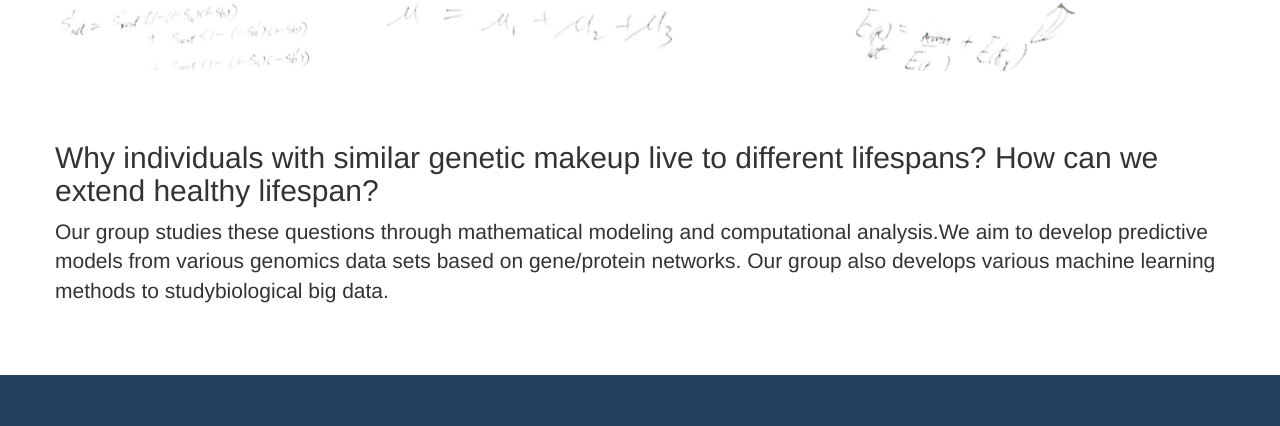
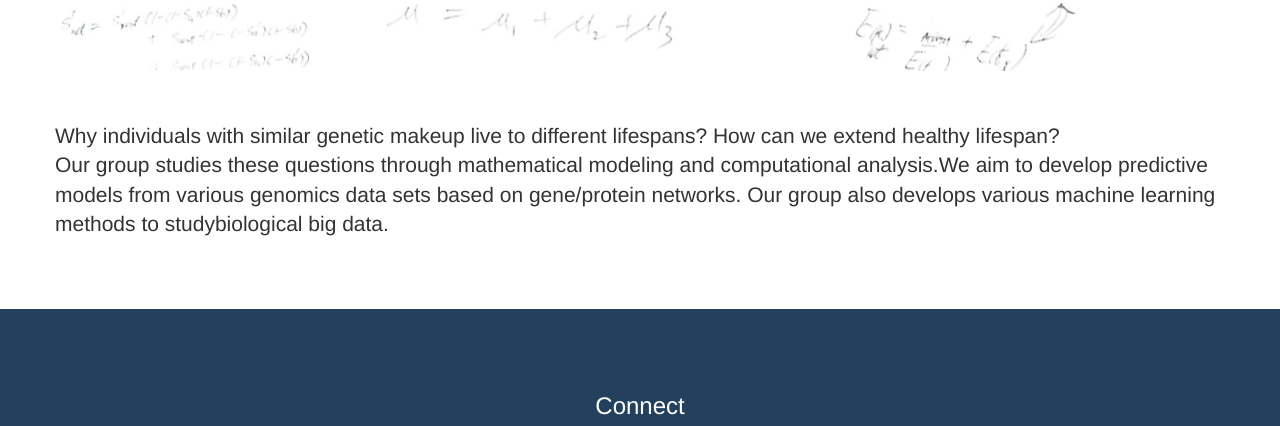
Before and after one commit to QinLab/Website, a plain HTML site: page index.html in a window 1280 px wide. Shown: the part 349-775 px from the top of the page. Drawn offline with nearby package versions, Linux system fonts and the light colour scheme.

Commit message:
Add files via upload

```diff
--- a/index.html
+++ b/index.html
@@ -41,8 +41,7 @@
 <div class="padding">
 	<div class="container">
 		<div class="row">
-				<h2>Why individuals with similar genetic makeup live to different lifespans? How can we extend healthy lifespan? </h2>
-				<p class="lead">Our group studies these questions through mathematical modeling and computational analysis.We aim to develop predictive models from various genomics data sets based on gene/protein networks. Our group also develops various machine learning methods to studybiological big data. </p>
+				<p class="lead">Why individuals with similar genetic makeup live to different lifespans? How can we extend healthy lifespan? <br> Our group studies these questions through mathematical modeling and computational analysis.We aim to develop predictive models from various genomics data sets based on gene/protein networks. Our group also develops various machine learning methods to studybiological big data. </p>
 
 		</div>
 	</div>
```
